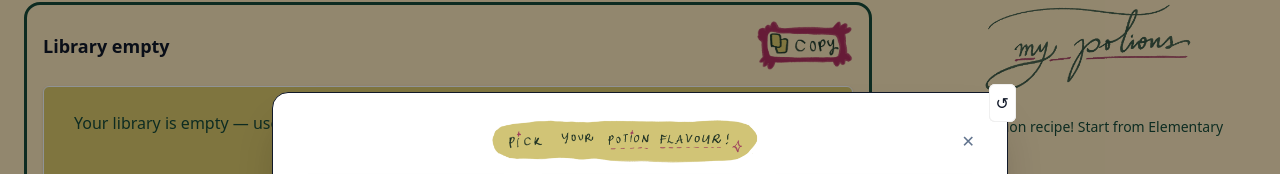
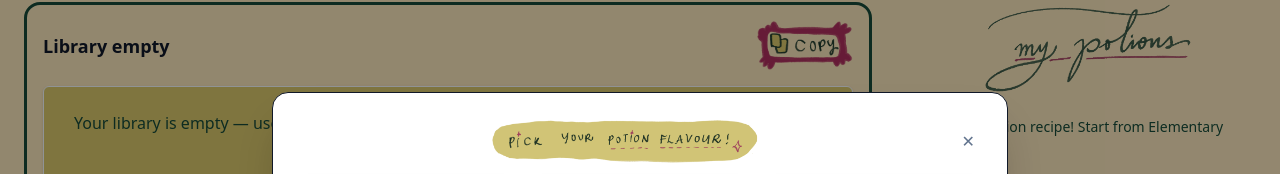
Before and after one commit to ajaibghar-co/code.drift, a Next.js app: page /collaborate in a window 1280 px wide. Both pictures are taken after a click on the button 388 px from the left and 720 px from the top of the page. Shown: the part 142-316 px from the top of the page. Built offline with nearby package versions, Linux system fonts and the light colour scheme.

Commit message:
removed random extra button

```diff
--- a/app/components/LevelModal.tsx
+++ b/app/components/LevelModal.tsx
@@ -65,16 +65,7 @@ export default function LevelModal({
                 <div
                   key={`opt-${idx}`}
                 >
-                  <button
-                    className="modal-flip-icon"
-                    title="Flip preview"
-                    onClick={(e) => {
-                      e.stopPropagation();
-                      onToggleFlip(idx);
-                    }}
-                  >
-                    ↺
-                  </button>
+
 
                   <div onClick={() => onSelect(idx)} style={{ height: 160 }}>
                     <Card
```
